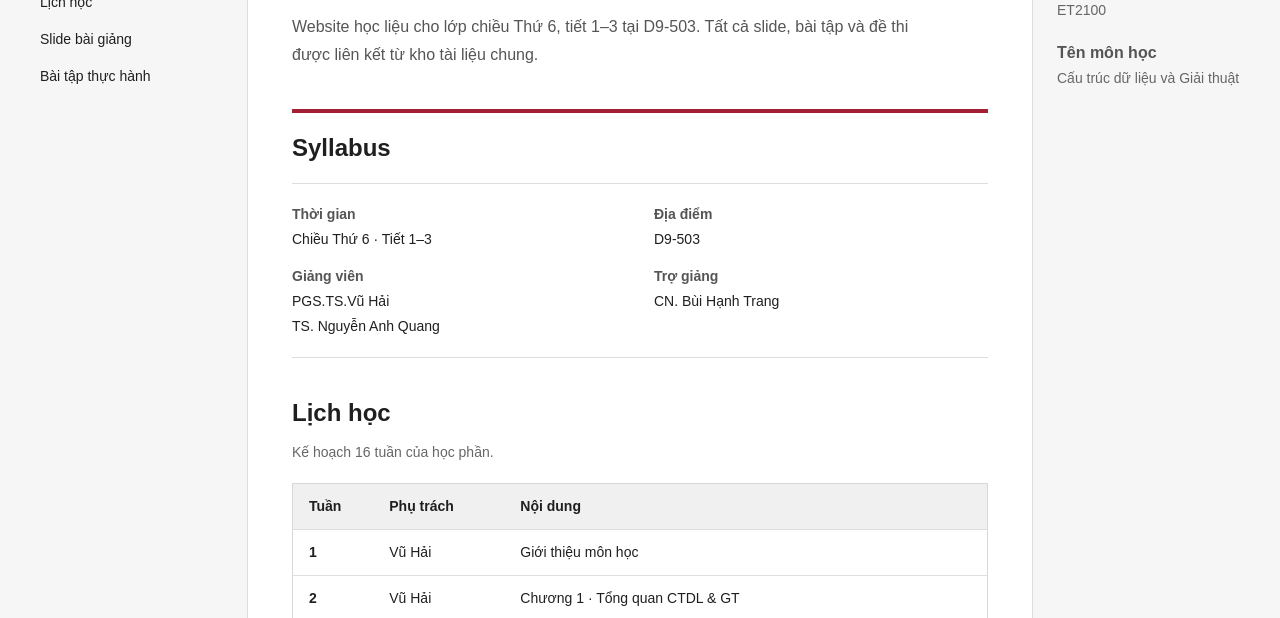
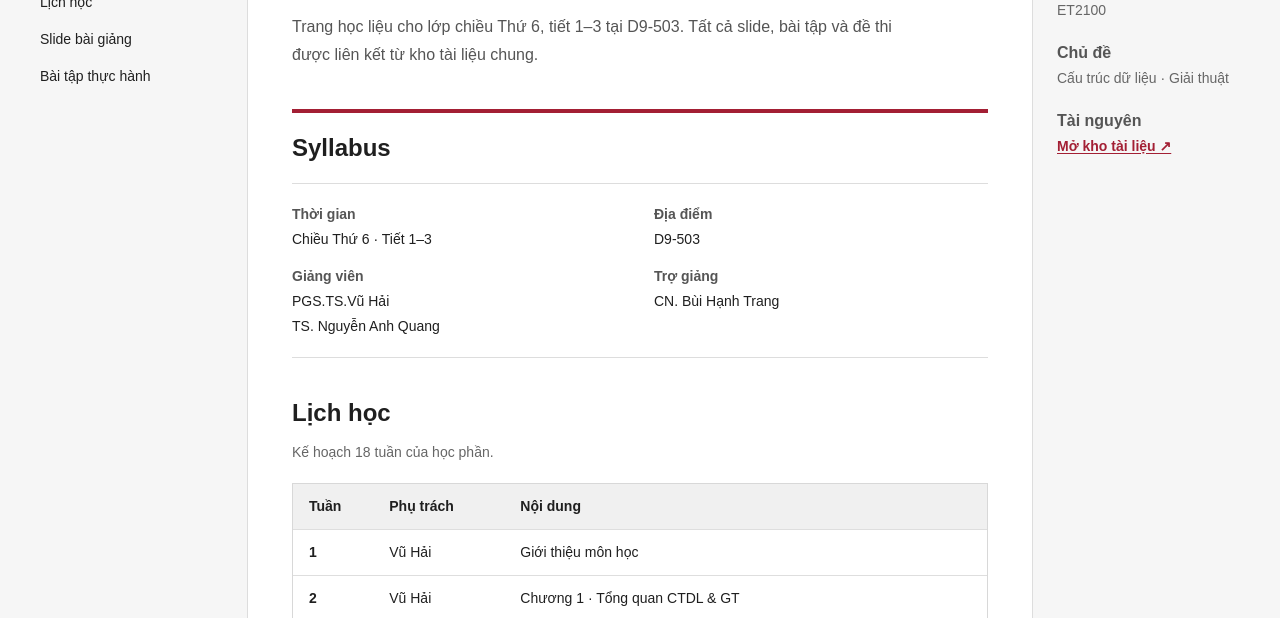
Before and after one commit to buihanhtrang/ET2100-Datastructures-Algorithms, a plain HTML site: page index.html in a window 1280 px wide. Shown: the part 182-800 px from the top of the page. Drawn offline with Linux system fonts and the light colour scheme.

Commit message:
Revert "update file"
This reverts commit 6d8bf0d3071d076f7edf96a62ab4b5217ed6d3aa.

```diff
--- a/index.html
+++ b/index.html
@@ -30,7 +30,7 @@
       <main>
         <p class="eyebrow">HỌC KỲ 1 · ET2100</p>
         <h1>Cấu trúc dữ liệu và giải thuật</h1>
-        <p class="intro">Website học liệu cho lớp chiều Thứ 6, tiết 1–3 tại D9-503. Tất cả slide, bài tập và đề thi được liên kết từ kho tài liệu chung.</p>
+        <p class="intro">Trang học liệu cho lớp chiều Thứ 6, tiết 1–3 tại D9-503. Tất cả slide, bài tập và đề thi được liên kết từ kho tài liệu chung.</p>
 
         <section id="syllabus" class="syllabus">
           <h2>Syllabus</h2>
@@ -44,7 +44,7 @@
 
         <section id="lich-hoc">
           <h2>Lịch học</h2>
-          <p class="muted">Kế hoạch 16 tuần của học phần.</p>
+          <p class="muted">Kế hoạch 18 tuần của học phần.</p>
           <div class="table-wrap">
             <table>
               <thead><tr><th>Tuần</th><th>Phụ trách</th><th>Nội dung</th></tr></thead>
@@ -62,10 +62,9 @@
       <aside class="course-info">
         <h2>Thông tin môn học</h2>
         <div><strong>Mã học phần</strong><p>ET2100</p></div>
-        <div><strong>Tên môn học</strong><p>Cấu trúc dữ liệu và Giải thuật</p></div>
-        <!-- <div><strong>Tài nguyên</strong><p><a class="materials-link" href="#">Mở kho tài liệu-->
-
-        </aside>
+        <div><strong>Chủ đề</strong><p>Cấu trúc dữ liệu · Giải thuật</p></div>
+        <div><strong>Tài nguyên</strong><p><a class="materials-link" href="#">Mở kho tài liệu ↗</a></p></div>
+      </aside>
     </div>
   </body>
 </html>
```
